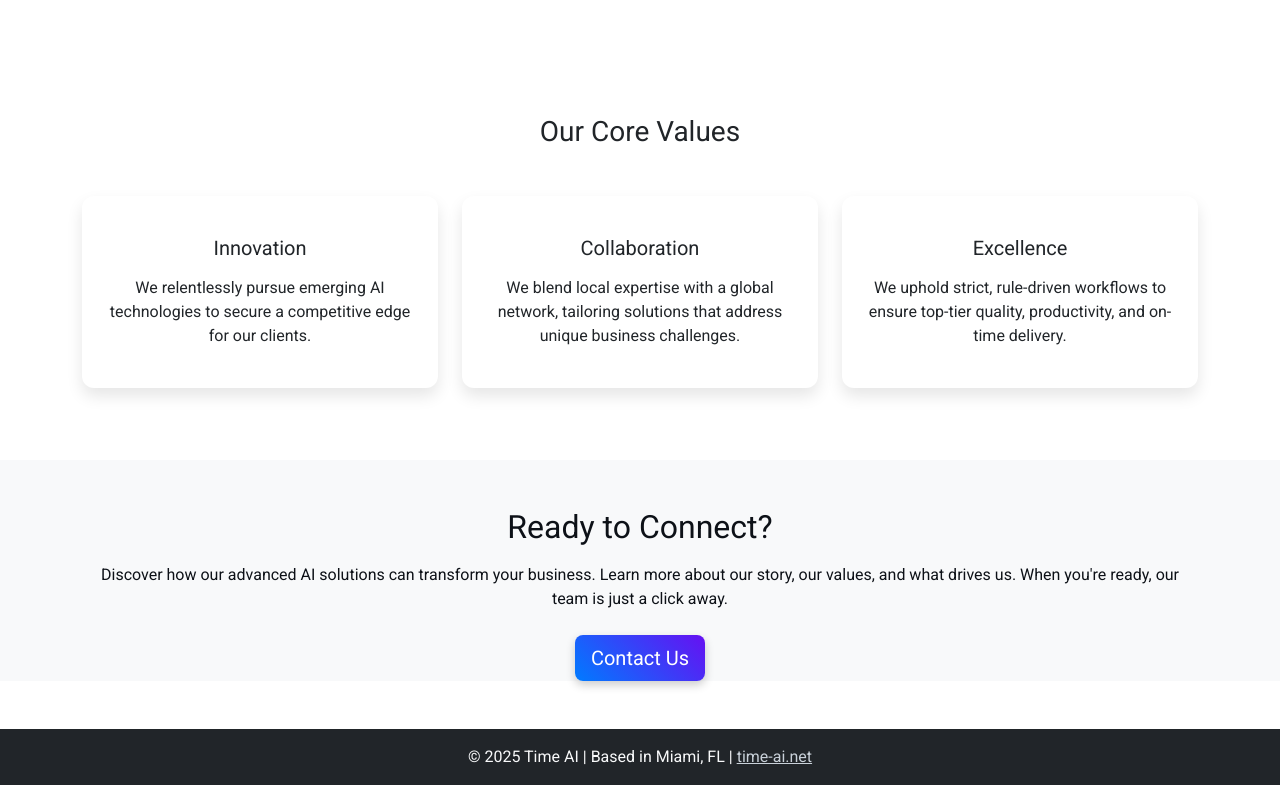
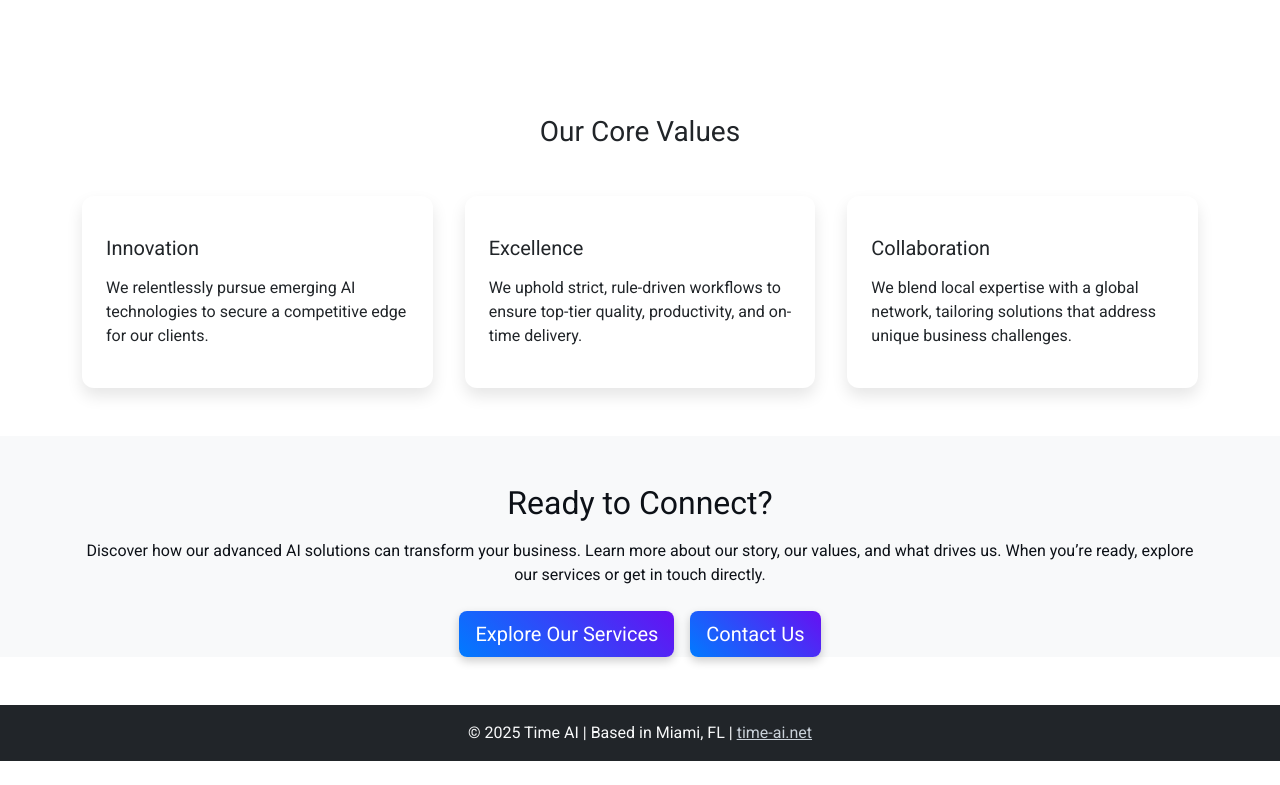
Before and after one commit to anand121shah/time-series-ai, a Flask app: page /about in a window 1280 px wide. Shown: the part 1074-1859 px from the top of the page. After the commit the page ends 1835 px from the top, so only its background shows below. Run offline with Flask 2, Linux system fonts and the light colour scheme.

Commit message:
small design changes in buttons, enhanced services page.

```diff
--- a/templates/about.html
+++ b/templates/about.html
@@ -56,40 +56,34 @@
   </div>
 </section>
 
-<!-- CORE VALUES SECTION WITH FLOATING CARDS -->
+<!-- CORE VALUES SECTION WITH ELEGANT GRID LAYOUT -->
 <section class="py-5">
   <div class="container">
     <h3 class="text-center mb-5" data-aos="zoom-in">Our Core Values</h3>
-    <div class="row text-center">
+    <div class="core-values-grid">
       <!-- Innovation -->
-      <div class="col-md-4 mb-4" data-aos="fade-up">
-        <div class="card core-value-card p-4">
+      <div class="card core-value-card p-4" data-aos="fade-up">
         <i class="fas fa-lightbulb fa-2x mb-3"></i>
         <h5>Innovation</h5>
         <p class="mt-2">
           We relentlessly pursue emerging AI technologies to secure a competitive edge for our clients.
         </p>
       </div>
-      </div>
-      <!-- Collaboration -->
-      <div class="col-md-4 mb-4" data-aos="fade-up" data-aos-delay="100">
-        <div class="card core-value-card p-4">
-          <i class="fas fa-handshake fa-2x mb-3"></i>
-          <h5>Collaboration</h5>
-          <p class="mt-2">
-            We blend local expertise with a global network, tailoring solutions that address unique business challenges.
-          </p>
-        </div>
-      </div>
       <!-- Excellence -->
-      <div class="col-md-4 mb-4" data-aos="fade-up" data-aos-delay="200">
-        <div class="card core-value-card p-4">
+      <div class="card core-value-card p-4" data-aos="fade-up" data-aos-delay="100">
         <i class="fas fa-award fa-2x mb-3"></i>
         <h5>Excellence</h5>
         <p class="mt-2">
           We uphold strict, rule-driven workflows to ensure top-tier quality, productivity, and on-time delivery.
         </p>
       </div>
+      <!-- Collaboration -->
+      <div class="card core-value-card p-4" data-aos="fade-up" data-aos-delay="200">
+        <i class="fas fa-handshake fa-2x mb-3"></i>
+        <h5>Collaboration</h5>
+        <p class="mt-2">
+          We blend local expertise with a global network, tailoring solutions that address unique business challenges.
+        </p>
       </div>
     </div>
   </div>
@@ -101,11 +95,24 @@
     <h2 class="mb-3">Ready to Connect?</h2>
     <p class="mb-4">
       Discover how our advanced AI solutions can transform your business. Learn more about our story, our values,
-      and what drives us. When you're ready, our team is just a click away.
+      and what drives us. When you’re ready, explore our services or get in touch directly.
     </p>
-    <a href="{{ url_for('main.contact') }}" class="btn btn-primary btn-lg">Contact Us</a>
+    <div class="d-flex justify-content-center">
+      <!-- Both buttons now share the same style -->
+      <a href="{{ url_for('main.services') }}" class="btn btn-primary btn-lg mx-2">Explore Our Services</a>
+      <a href="{{ url_for('main.contact') }}" class="btn btn-primary btn-lg mx-2">Contact Us</a>
+    </div>
   </div>
 </section>
+
+<!-- Inline CSS for Core Values Grid Layout -->
+<style>
+.core-values-grid {
+  display: grid;
+  grid-template-columns: repeat(auto-fit, minmax(250px, 1fr));
+  gap: 2rem;
+}
+</style>
 
 {% endblock %}
 
```
Also changed, not shown: templates/index.html (+18 -2 lines), templates/services.html (+19 -1 lines), static/images/background0.webp (deleted), 1 other file. Lines whose indentation alone changed are shown as unchanged.
